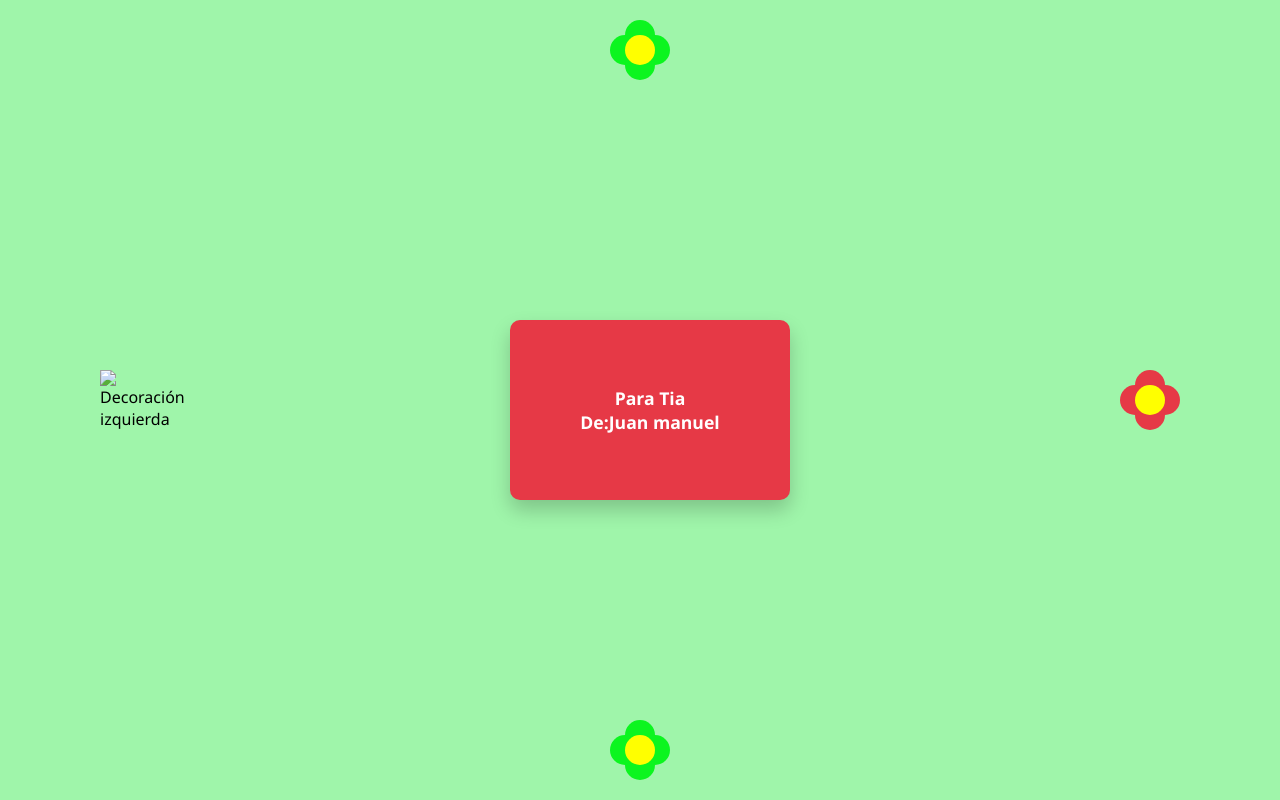
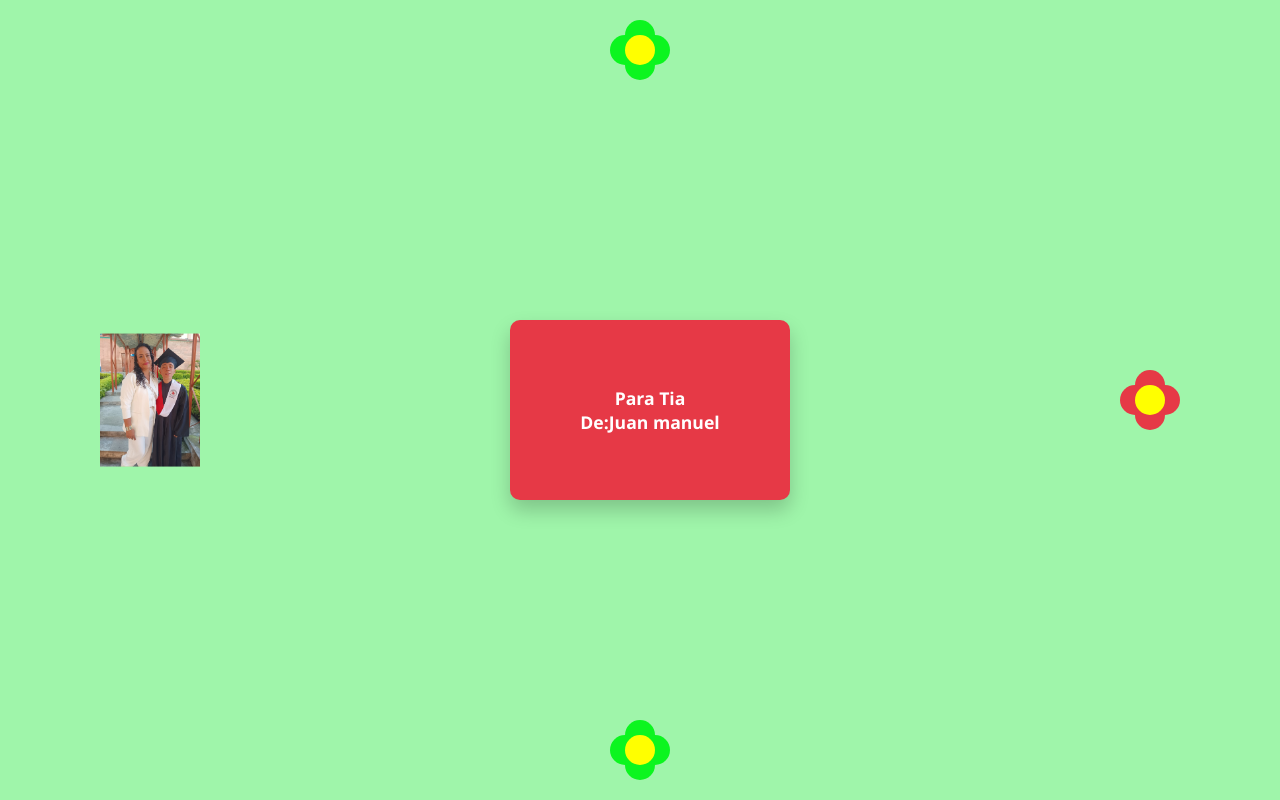
Before and after one commit to Juanma071105/juanma071105.github.io, a plain HTML site: page index.html in a window 1280 px wide. Drawn offline with Linux system fonts and the light colour scheme.

Commit message:
index.html

```diff
--- a/index.html
+++ b/index.html
@@ -8,7 +8,7 @@
 </head>
 <body>
   <!-- Imagen izquierda -->
-  <img src="img/juanmacontiadegrados.jpg" alt="Decoración izquierda" class="decoracion izquierda" />
+  <img src="juanmacontiadegrados.jpg" alt="Decoración izquierda" class="decoracion izquierda" />
   <div class="flor">
     <div class="petalo"></div>
     <div class="petalo"></div>
```
